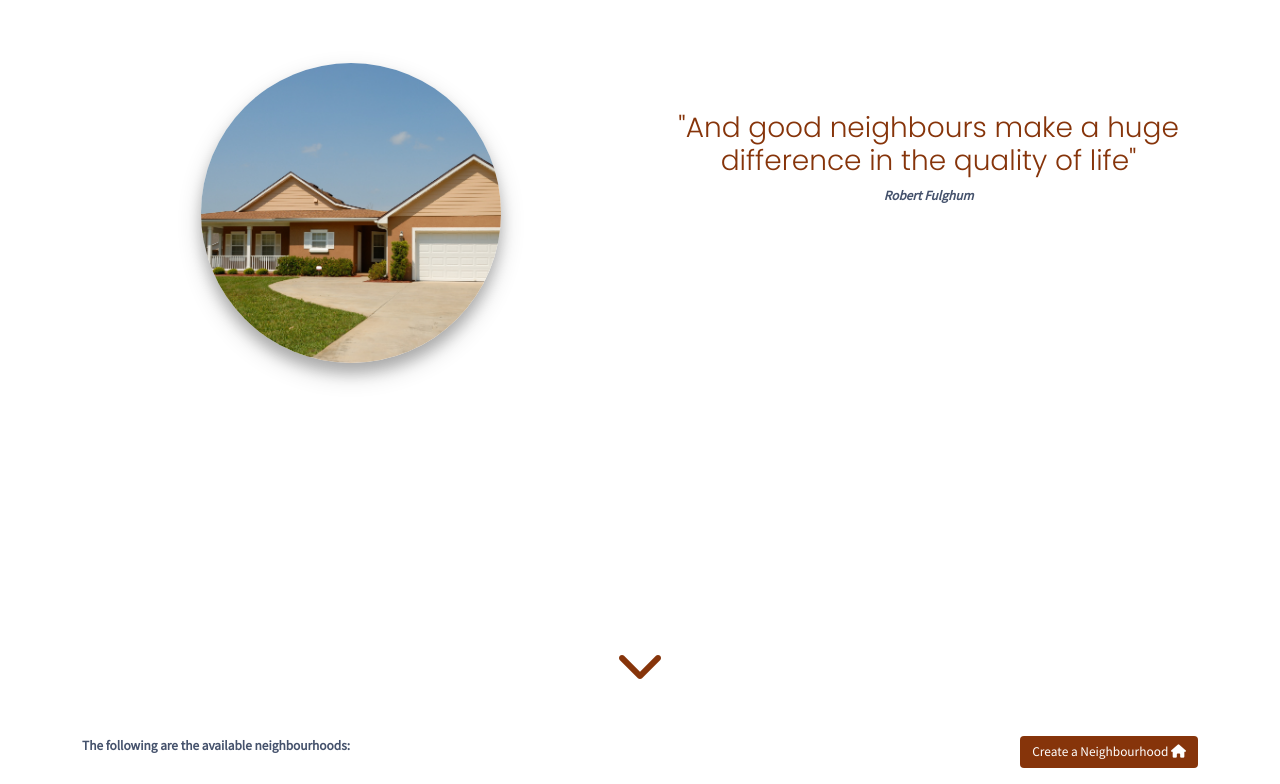
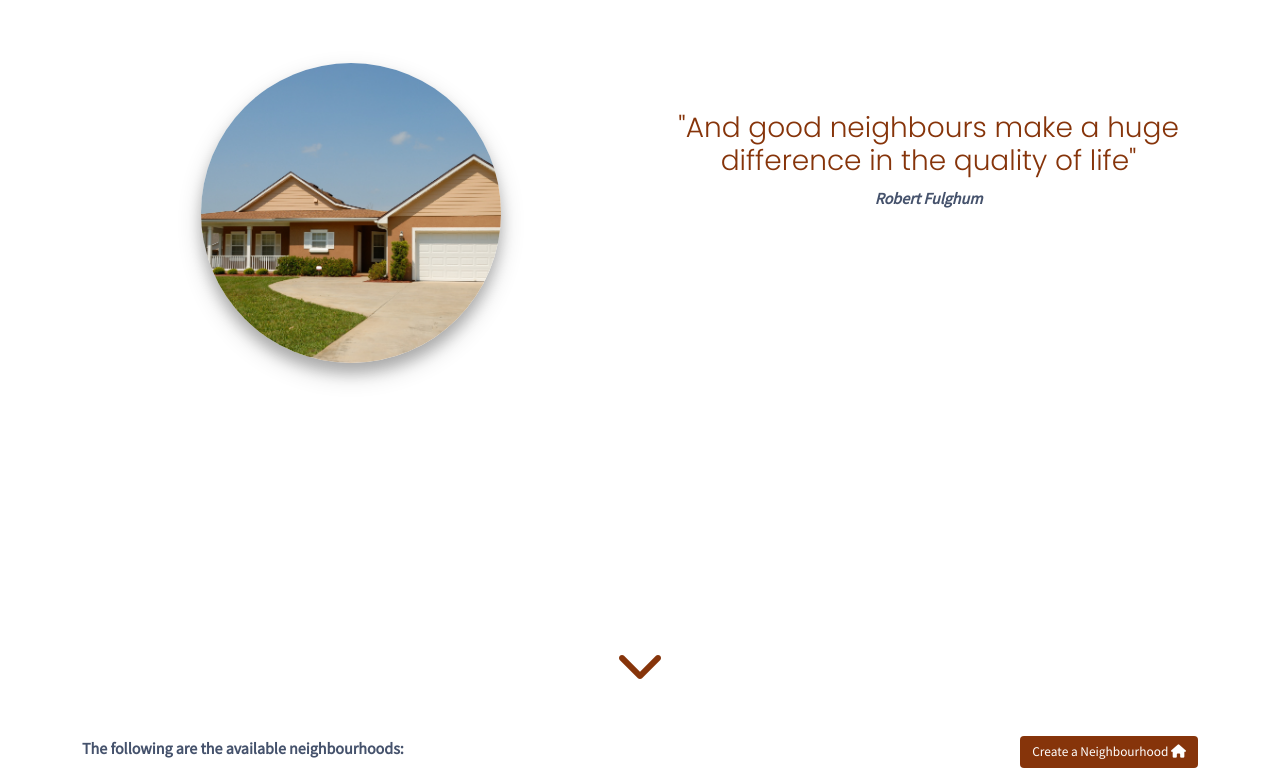
Before and after one commit to Sam-Karanja/Neighbourhood, a Django app: template watch/templates/index.html in a window 1280 px wide. Shown: the part 16-800 px from the top of the page. Run offline with Django 3.2, Linux system fonts and the light colour scheme; the template is opened without the code that fills it, so the values that code supplies are empty; some libraries are stand-ins or nearby versions; some web fonts are replaced.

Commit message:
add homepage styling

```diff
--- a/static/css/index.css
+++ b/static/css/index.css
@@ -3,7 +3,7 @@ form,
 ::placeholder,
 li {
     font-family: 'Source Sans Pro';
-    font-size: smaller;
+    font-size: medium;
     color: #45526C;
     font-weight: 600;
 }
@@ -35,7 +35,7 @@ a {
 
 .prof-body {
 
-    width: 70%;
+    width: 75%;
     padding: 5%;
     box-shadow: 0 7px 10px 0 rgba(0, 0, 0, 0.2), 0 8px 22px 0 rgba(0, 0, 0, 0.19);
 }
```
